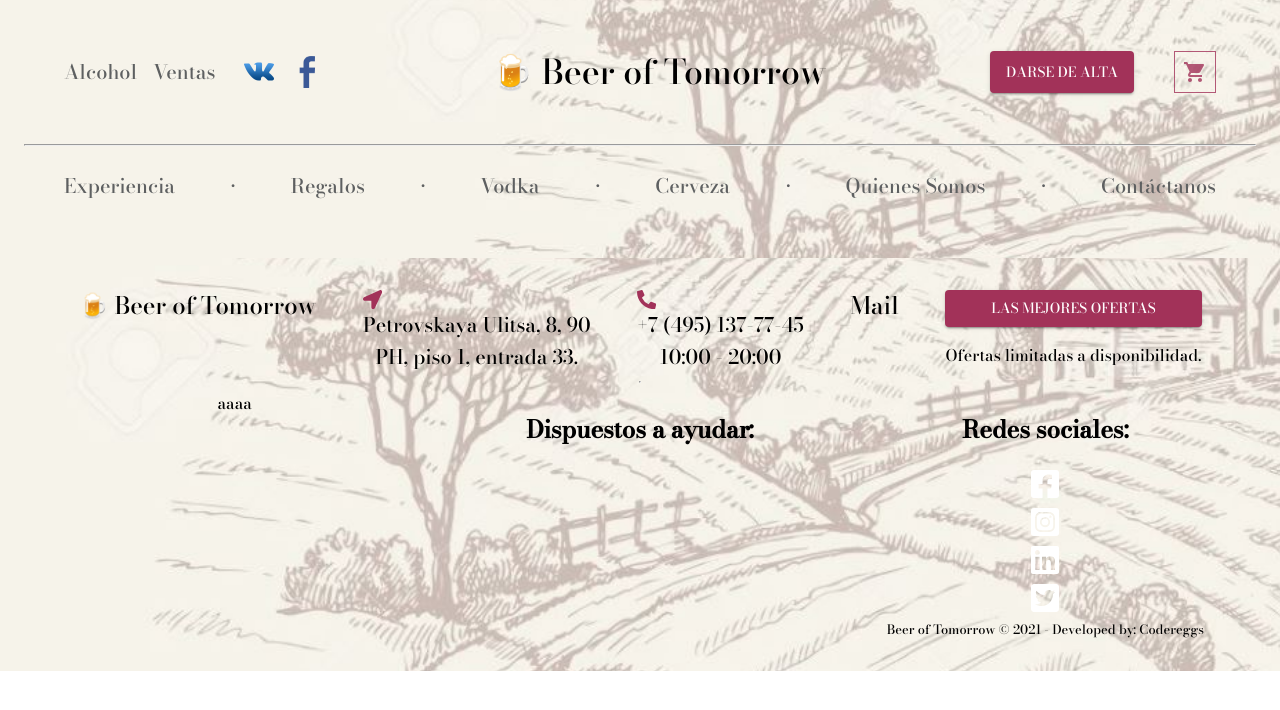
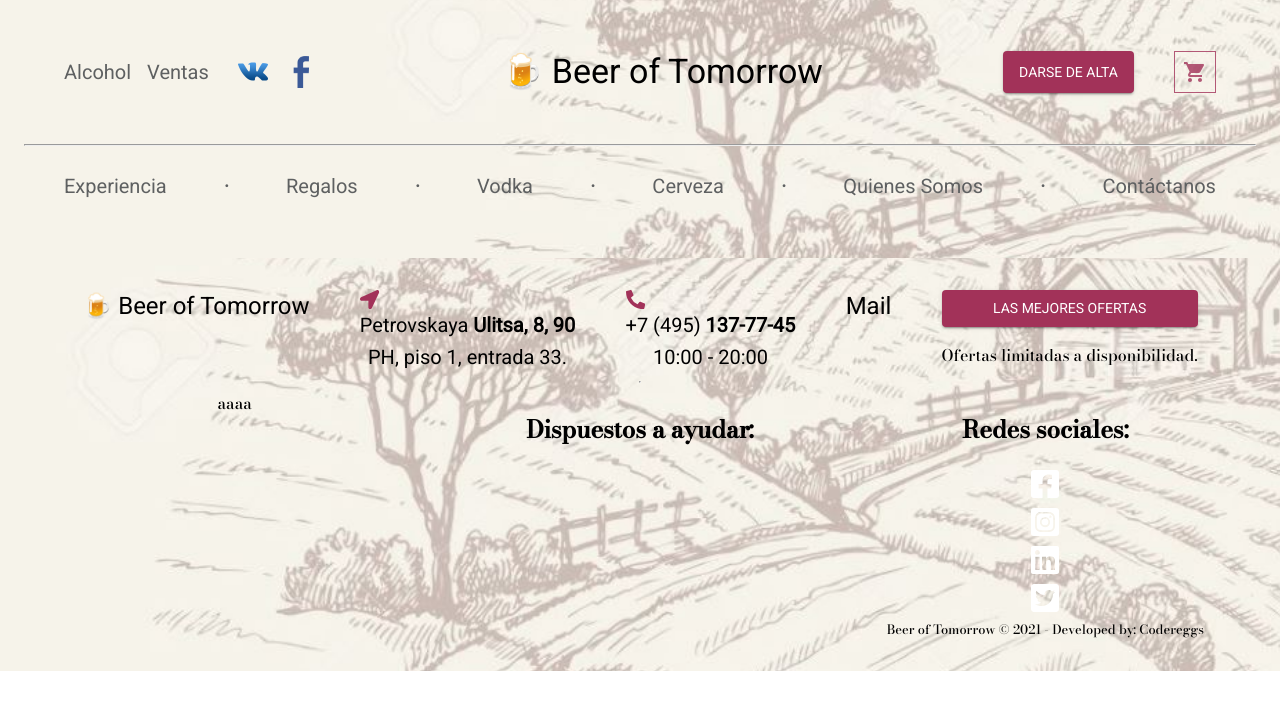
Before and after one commit to Codereggs/challenge-jobs-codereggs, a React (Create React App) app: page / in a window 1280 px wide. Shown: the top 710 px of the page. Built offline with nearby package versions, Linux system fonts and the light colour scheme.

Commit message:
feat phone style

```diff
--- a/src/components/Footer.js
+++ b/src/components/Footer.js
@@ -43,14 +43,18 @@
               <FaLocationArrow
                 style={{ color: "#a23259", fontSize: "1.2em" }}
               />
-              <Typography variant="h6">Petrovskaya Ulitsa, 8, 90</Typography>
+              <Typography variant="h6">
+                Petrovskaya <b>Ulitsa, 8, 90</b>
+              </Typography>
               <Typography variant="h6">PH, piso 1, entrada 33.</Typography>
             </Box>
           )}
           {md && (
             <Box style={{ display: "inherit", flexDirection: "column" }}>
               <FaPhoneAlt style={{ color: "#a23259", fontSize: "1.2em" }} />
-              <Typography variant="h6">+7 (495) 137-77-45</Typography>
+              <Typography variant="h6">
+                +7 (495) <b>137-77-45</b>
+              </Typography>
               <Typography variant="h6">10:00 - 20:00</Typography>
             </Box>
           )}
--- a/src/theme/theme.js
+++ b/src/theme/theme.js
@@ -13,7 +13,7 @@
     },
   },
   typography: {
-    fontFamily: "Bodoni Moda",
+    fontFamily: "Roboto",
     color: "#8a8a89",
   },
 });
```
